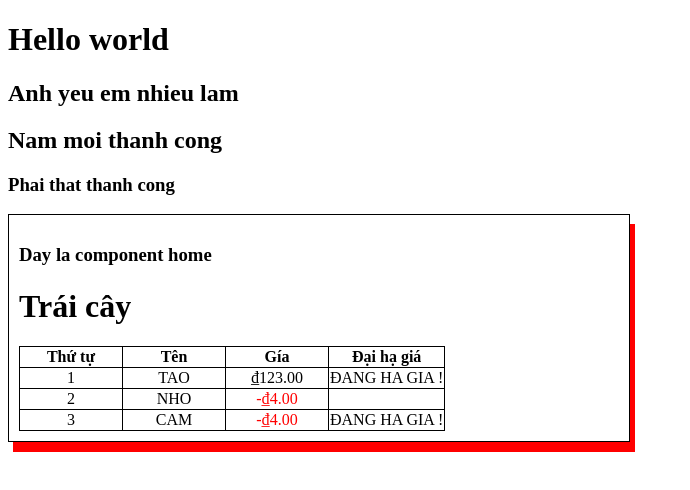
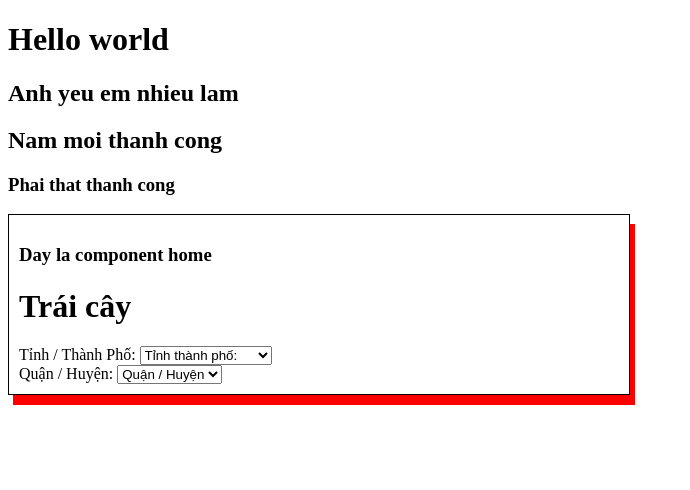
Before and after one commit to DucCoderXTND/Learn-Angular, an Angular app: page / in a window 1280 px wide. Shown: the top 490 px of the page, without its empty margins (0-690 px from the left). Built offline with nearby package versions, Linux system fonts and the light colour scheme.

Commit message:
Cascading ComboBox. Viết danh sách chọn tỉnh/thành rồi quận/huyện

```diff
--- a/src/app/home/home.component.html
+++ b/src/app/home/home.component.html
@@ -2,7 +2,7 @@
   <h3>Day la component home</h3>
   <h1>Trái cây</h1>
 
-  <table class="table2">
+  <!-- <table class="table2">
     <tbody>
       <tr>
         <th>Thứ tự</th>
@@ -14,18 +14,25 @@
         <td>{{ i + 1 }}</td>
         <td>{{ trai.ten |uppercase }}</td>
         <td>
-          <!-- ngClass khi chay no se xet cai class cua minh bang dieu kien ben trong -->
           <span [ngClass]="{ so_am: trai.gia < 0 }">{{ trai.gia | currency: 'VND' : 'symbol' : '1.2' }}</span>
         </td>
         <td>
-          <!-- Sử dụng ng generate pipe OnSale để tạo một cái OnSale định dạng dữ liệu cho haGia
-          nó sẽ tạo ra 2 cái file on-sale.pipe.ts và on-sale.pipe.spect.ts
-          Đơn giản là ta tạo 1 cái pipe riêng và khi dùng thì ta chỉ cần kêu pipe ơi t bỏ value vô ống đó và
-          cái đầu kia nó ra gì là tùy theo khách hàng
-          -->
           <span>{{trai.haGia | onSale | uppercase}}</span>
         </td>
       </tr>
     </tbody>
-  </table>
+  </table> -->
+  Tỉnh / Thành Phố:
+  <select name="" id="city" (change)="changeCity($event)">
+    <option *ngFor="let data of vietNamData" value="{{ data.city }}">
+      {{ data.city }}
+    </option>
+  </select>
+  <br />
+  Quận / Huyện:
+  <select name="" id="district">
+    <option *ngFor="let district of districts" value="district">
+      {{ district }}
+    </option>
+  </select>
 </div>
--- a/src/app/home/home.component.ts
+++ b/src/app/home/home.component.ts
@@ -1,26 +1,79 @@
 import { Component, OnInit } from '@angular/core';
 import { CommonModule } from '@angular/common';
 import { FormsModule } from '@angular/forms';
-import { OnSalePipe } from "../on-sale.pipe";
+import { OnSalePipe } from '../on-sale.pipe';
 @Component({
-    selector: 'app-home',
-    standalone: true,
-    templateUrl: './home.component.html',
-    styleUrl: './home.component.css',
-    imports: [CommonModule, FormsModule, OnSalePipe]
+  selector: 'app-home',
+  standalone: true,
+  templateUrl: './home.component.html',
+  styleUrl: './home.component.css',
+  imports: [CommonModule, FormsModule, OnSalePipe],
 })
 export class HomeComponent implements OnInit {
   name = 'Duc Dev';
   public age = 0;
-  public traiCay = ['Tao', 'Nho','Cam'];
+  public traiCay = ['Tao', 'Nho', 'Cam'];
   public traiCay2 = [
     { ten: 'Tao', gia: 123, haGia: true },
     { ten: 'Nho', gia: -4, haGia: false },
-    { ten: 'Cam', gia: -4, haGia: true}
+    { ten: 'Cam', gia: -4, haGia: true },
   ];
 
+  public districts: string[] = ['Quận / Huyện'];
+  public vietNamData = [
+    { city: 'Tỉnh thành phố:', district: ['Quận / Huyện'] },
+    {
+      city: 'An Giang',
+      district: [
+        'Thành phố Long Xuyên',
+        'Thành phố Châu Đốc',
+        'Thị xã Tân Châu',
+        'Huyện An Phú',
+        'Huyện Châu Phú',
+        'Huyện Châu Thành',
+        'Huyện Chợ Mới',
+        'Huyện Phú Tân',
+        'Huyện Thoại Sơn',
+        'Huyện Tịnh Biên',
+        'Huyện Tri Tôn',
+      ],
+    },
+    {
+      city: 'Bà Rịa - Vũng Tàu',
+      district: [
+        'Thành phố Vũng Tàu',
+        'Thị xã Bà Rịa',
+        'Thị xã Phú Mỹ',
+        'Huyện Châu Đức',
+        'Huyện Côn Đảo',
+        'Huyện Đất Đỏ',
+        'Huyện Long Điền',
+        'Huyện Tân Thành',
+        'Huyện Xuyên Mộc',
+      ],
+    },
+  ];
   constructor() {}
   public ngOnInit(): void {
-    console.log('Trai cay = ', this.traiCay2);
+    console.log('Viet Nam data = ', this.vietNamData);
+  }
+  public changeCity(event: any): void {
+    const city = event.target.value;
+    if (!city) {
+      return;
+    }
+    console.log('event', city);
+    //Cách 1
+    //filter trả về 1 mảng
+    // const search = this.vietNamData.filter((data) => data.city === city);
+    // console.log('search', search);
+    // if (search && search.length > 0) {
+    //   this.districts = search[0].district;
+    // }
+
+    //Cách 2
+    this.districts =
+      this.vietNamData
+      .find((data) => data.city === city)?.district || []; //?.district || [] đoạn này hiểu là tìm thấy thì return district ngược lại return []
   }
 }
```
